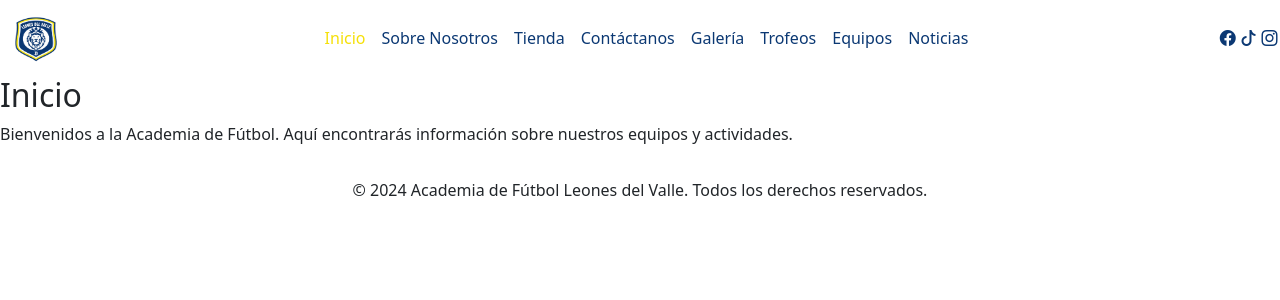
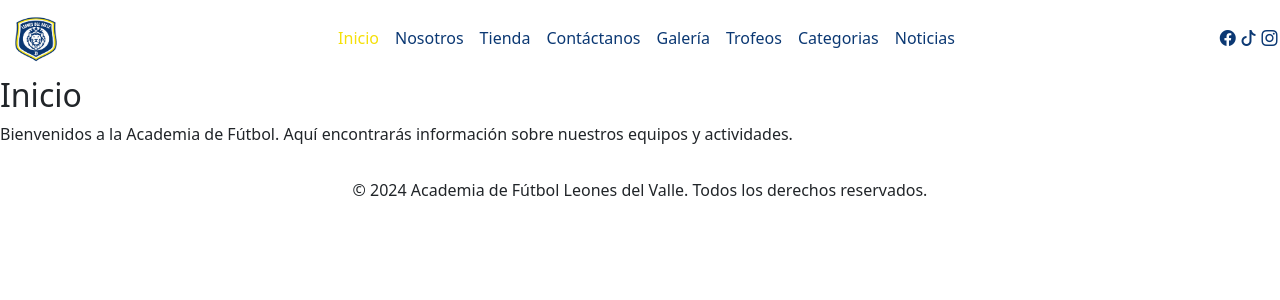
Before and after one commit to ljairgt15/ValleyLion, an Angular app: page / in a window 1280 px wide. Shown: the top 300 px of the page. Built offline with nearby package versions, Linux system fonts and the light colour scheme.

Commit message:
fix: text

```diff
--- a/src/app/components/nav/nav.component.html
+++ b/src/app/components/nav/nav.component.html
@@ -13,7 +13,7 @@
                 <a class="nav-link" routerLink="/">Inicio</a>
             </li>
             <li class="nav-item" routerLinkActive="active">
-                <a class="nav-link" routerLink="/sobre-nosotros">Sobre Nosotros</a>
+                <a class="nav-link" routerLink="/sobre-nosotros">Nosotros</a>
             </li>
             <li class="nav-item" routerLinkActive="active">
                 <a class="nav-link" routerLink="/tienda">Tienda</a>
@@ -28,7 +28,7 @@
                 <a class="nav-link" routerLink="/trofeos">Trofeos</a>
             </li>
             <li class="nav-item" routerLinkActive="active">
-                <a class="nav-link" routerLink="/equipos">Equipos</a>
+                <a class="nav-link" routerLink="/equipos">Categorias</a>
             </li>
             <li class="nav-item" routerLinkActive="active">
                 <a class="nav-link" routerLink="/noticias">Noticias</a>
```
